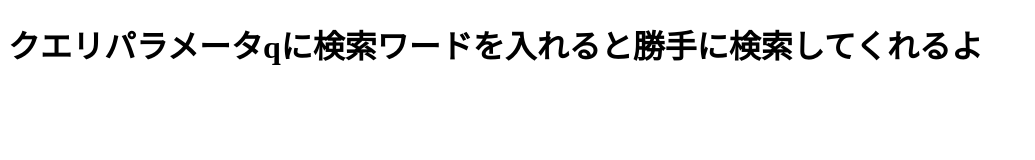
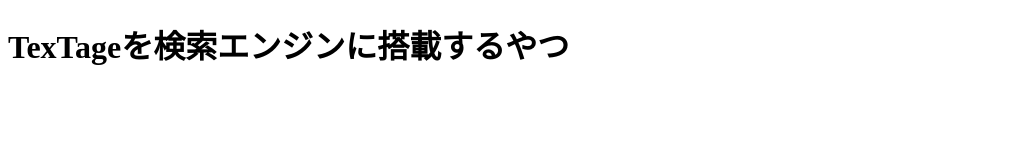
Before and after one commit to nyoro-wrl/TexTageSearch, a plain HTML site: page index.html in a window 1280 px wide. Shown: the whole page, without its empty margins (0-1035 px from the left). Drawn offline with Linux system fonts and the light colour scheme.

Commit message:
Update index.html

```diff
--- a/index.html
+++ b/index.html
@@ -2,13 +2,13 @@
 <html>
     <head>
         <meta charset="UTF-8">
-        <title>TexTageSearch</title>
+        <title>TexTageを検索エンジンに搭載するやつ</title>
         <link href="opensearch.xml" rel="search" title="TexTage" type="application/opensearchdescription+xml">
         <script type="text/javascript" src="search.js"></script>
     </head>
     <body>
         <main>
-            <h1>クエリパラメータqに検索ワードを入れると勝手に検索してくれるよ</h1>
+            <h1>TexTageを検索エンジンに搭載するやつ</h1>
         </main>
     </body>
 </html>
```
